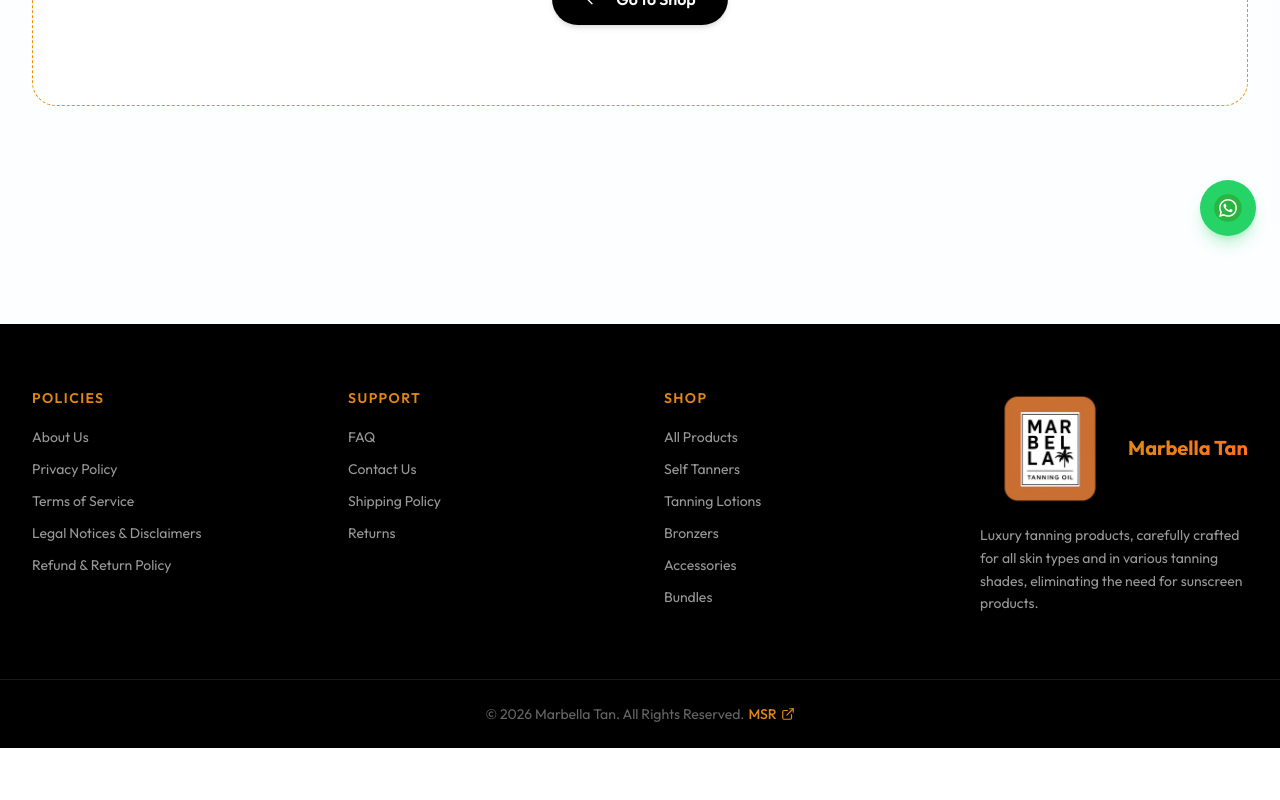
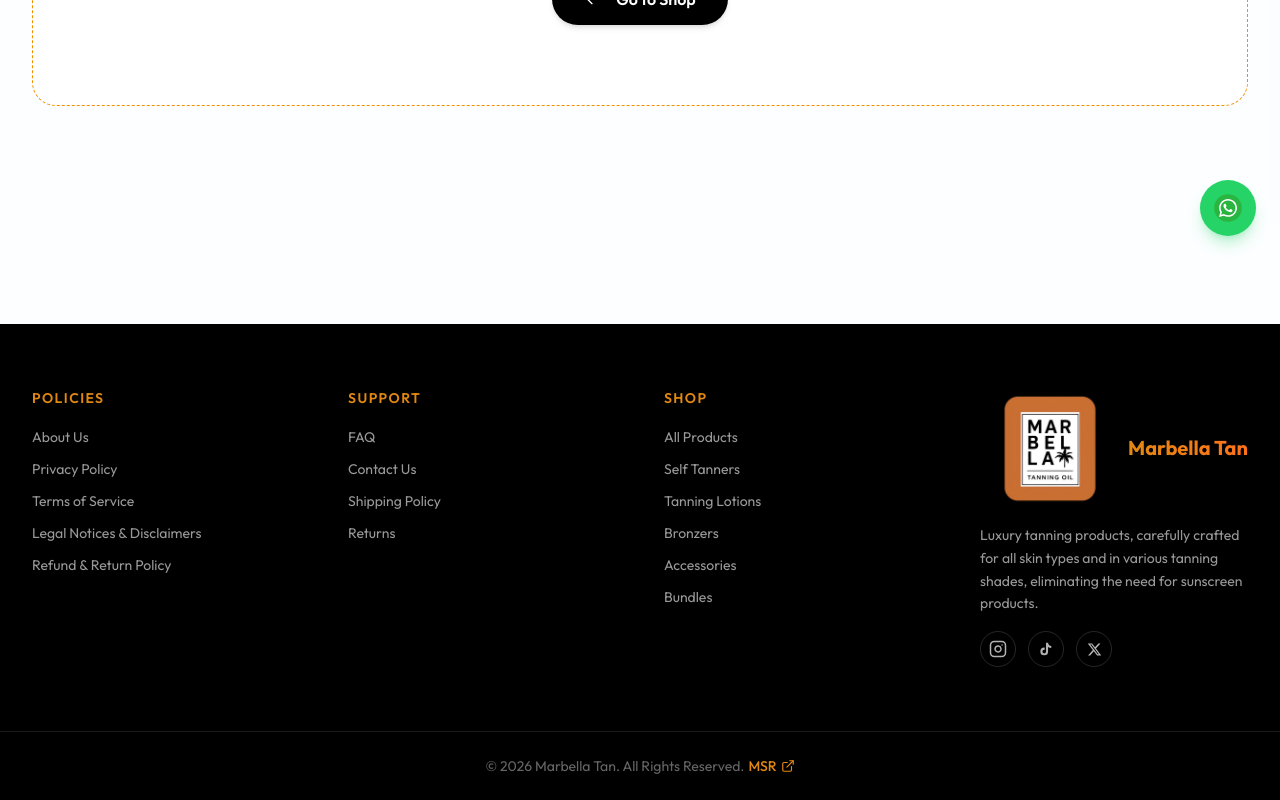
Before and after one commit to Msr7799/TAN-E-Commarce, a Next.js app: page /cart in a window 1280 px wide. Shown: the part 540-1340 px from the top of the page. Before the commit the page ends 1288 px from the top, so only its background shows below. Built offline with nearby package versions, Linux system fonts and the light colour scheme; no server answers.

Commit message:
Fix lint issues: contact response typing and remove unused import

```diff
--- a/src/components/layout/Footer.tsx
+++ b/src/components/layout/Footer.tsx
@@ -8,6 +8,12 @@ import { FOOTER_LINKS, WHATSAPP_URL } from "@/constants";
 import { useTranslation } from "@/utils/i18n";
 
 const CURRENT_YEAR = new Date().getFullYear();
+
+const SOCIAL_LINKS = {
+  instagram: "https://www.instagram.com/marbellacosmetics1/",
+  tiktok: "https://www.tiktok.com/@marbellacosmetics1",
+  x: "https://x.com/marbellacosmetics1",
+};
 
 export function Footer() {
   const { t } = useTranslation();
@@ -94,7 +100,75 @@ export function Footer() {
                   {t("siteName")}
                 </span>
               </Link>
-              <p className="text-sm leading-relaxed text-white/60">{t("footer.description")}</p>
+              <p className="mb-4 text-sm leading-relaxed text-white/60">
+                {t("footer.description")}
+              </p>
+
+              {/* Social media icons */}
+              <div className="flex items-center gap-3">
+                {/* Instagram */}
+                <a
+                  href={SOCIAL_LINKS.instagram}
+                  target="_blank"
+                  rel="noopener noreferrer"
+                  aria-label="Instagram"
+                  className="flex h-9 w-9 items-center justify-center rounded-full border border-white/15 text-white/70 transition-all duration-300 hover:border-transparent hover:bg-gradient-to-tr hover:from-[#feda75] hover:via-[#d62976] hover:to-[#4f5bd5] hover:text-white"
+                >
+                  <svg
+                    xmlns="http://www.w3.org/2000/svg"
+                    width="18"
+                    height="18"
+                    viewBox="0 0 24 24"
+                    fill="none"
+                    stroke="currentColor"
+                    strokeWidth="2"
+                    strokeLinecap="round"
+                    strokeLinejoin="round"
+                  >
+                    <rect x="2" y="2" width="20" height="20" rx="5" ry="5" />
+                    <path d="M16 11.37A4 4 0 1 1 12.63 8 4 4 0 0 1 16 11.37z" />
+                    <line x1="17.5" y1="6.5" x2="17.51" y2="6.5" />
+                  </svg>
+                </a>
+
+                {/* TikTok */}
+                <a
+                  href={SOCIAL_LINKS.tiktok}
+                  target="_blank"
+                  rel="noopener noreferrer"
+                  aria-label="TikTok"
+                  className="flex h-9 w-9 items-center justify-center rounded-full border border-white/15 text-white/70 transition-all duration-300 hover:border-transparent hover:bg-black hover:text-[#25F4EE]"
+                >
+                  <svg
+                    xmlns="http://www.w3.org/2000/svg"
+                    width="16"
+                    height="16"
+                    viewBox="0 0 24 24"
+                    fill="currentColor"
+                  >
+                    <path d="M16.6 5.82c-.93-.82-1.49-2.01-1.49-3.32h-3.06v13.36c0 1.5-1.22 2.72-2.72 2.72a2.72 2.72 0 0 1-2.72-2.72 2.72 2.72 0 0 1 2.72-2.72c.27 0 .53.04.78.11V9.97a5.78 5.78 0 0 0-.78-.05A5.78 5.78 0 0 0 3.55 15.7a5.78 5.78 0 0 0 5.78 5.78 5.78 5.78 0 0 0 5.78-5.78V9.07a8.18 8.18 0 0 0 4.77 1.52V7.53a4.94 4.94 0 0 1-3.28-1.71z" />
+                  </svg>
+                </a>
+
+                {/* X (Twitter) */}
+                <a
+                  href={SOCIAL_LINKS.x}
+                  target="_blank"
+                  rel="noopener noreferrer"
+                  aria-label="X"
+                  className="flex h-9 w-9 items-center justify-center rounded-full border border-white/15 text-white/70 transition-all duration-300 hover:border-transparent hover:bg-white hover:text-black"
+                >
+                  <svg
+                    xmlns="http://www.w3.org/2000/svg"
+                    width="15"
+                    height="15"
+                    viewBox="0 0 24 24"
+                    fill="currentColor"
+                  >
+                    <path d="M18.244 2.25h3.308l-7.227 8.26 8.502 11.24H16.17l-5.214-6.817L4.99 21.75H1.68l7.73-8.835L1.254 2.25H8.08l4.713 6.231zm-1.161 17.52h1.833L7.084 4.126H5.117z" />
+                  </svg>
+                </a>
+              </div>
             </div>
           </div>
         </div>
--- a/src/locales/ar.json
+++ b/src/locales/ar.json
@@ -179,7 +179,7 @@
     },
     "address": {
       "title": "المقر الرئيسي",
-      "desc": "شركة لوكس بيوتي المحدودة\n100 شارع الإشراق، جناح 500\nميامي، فلوريدا 33101"
+      "desc": "مملكة البحرين , مدينة حمد"
     },
     "whatsapp": "تحدث معنا فوراً على واتساب",
     "successToast": "شكراً لك! تم استقبال رسالتك بنجاح.",
```
